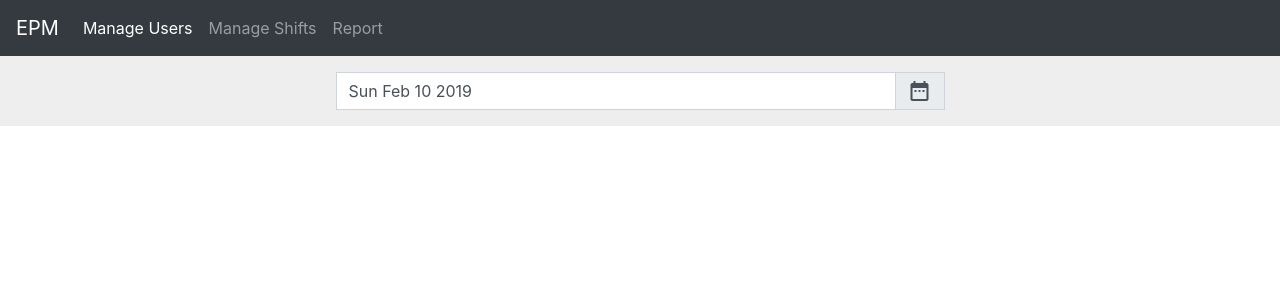
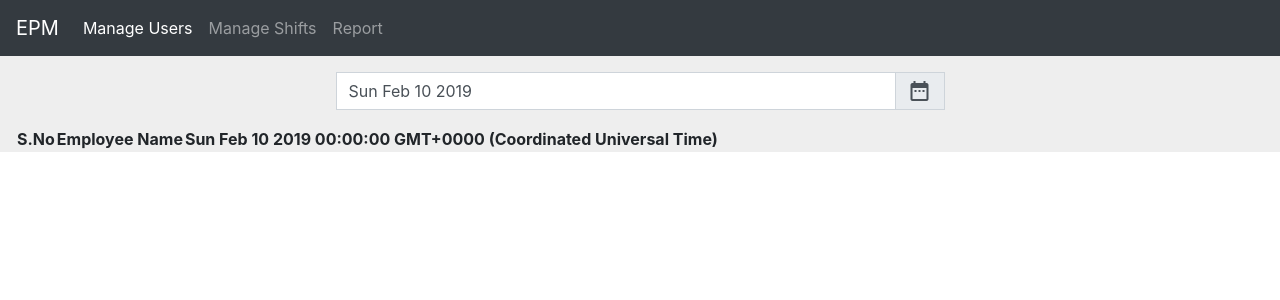
Before and after one commit to AbiSadhasivam/redesigned-epm, an Angular app: page /epm/shifts in a window 1280 px wide. Shown: the top 300 px of the page. Built offline with nearby package versions, Linux system fonts and the light colour scheme.

Commit message:
Add table header based on the range of dates selected
Signed-off-by: Suriya Prashath <suriyaprashath@gmail.com>

```diff
--- a/src/app/main/shift/shift.component.html
+++ b/src/app/main/shift/shift.component.html
@@ -1,4 +1,5 @@
 <div class="bg-styl-1 px-3">
+  <!--Calendar region-->
   <div class="row justify-content-center">
     <div class='col-md-6 mt-3'>
       <div class="form-group">
@@ -29,4 +30,15 @@
       </div>
     </div>
   </div>
+
+  <!--Report region-->
+  <table>
+    <thead>
+      <tr>
+        <th *ngFor="let header of tableHeader">
+          {{header}}
+        </th>
+      </tr>
+    </thead>
+  </table>
 </div>
--- a/src/app/main/shift/shift.component.ts
+++ b/src/app/main/shift/shift.component.ts
@@ -10,13 +10,15 @@ export class ShiftComponent implements OnInit {
   hoveredDate: NgbDate;
   fromDate: NgbDate;
   toDate: NgbDate;
+  defaultHeaders: Array<String>;
   tableHeader: Array<String>;
   @ViewChild('datePicker') datePicker: ElementRef;
 
   constructor(calendar: NgbCalendar) {
     this.fromDate = calendar.getToday();
     this.toDate = null;
-    this.tableHeader = ['S.No', 'Employee Name'];
+    this.defaultHeaders = ['S.No', 'Employee Name'];
+    this.tableHeader = this.updateTableHeader(this.fromDate, this.toDate);
   }
 
   ngOnInit() {
@@ -47,13 +49,19 @@ export class ShiftComponent implements OnInit {
     return dates;
   }
 
-  updateTableHeader(fromDate: NgbDateStruct, toDate: NgbDateStruct) {
+  updateTableHeader(fromDate: NgbDateStruct, toDate: NgbDateStruct): Array<String> {
     let dates = this.getDates(this.getDateObj(fromDate),
       this.getDateObj(toDate));
 
     dates.forEach(function(date) {
       console.log(date);
     });
+
+    this.tableHeader = [];
+    this.tableHeader.push.apply(this.tableHeader, this.defaultHeaders);
+    this.tableHeader.push.apply(this.tableHeader, dates);
+
+    return this.tableHeader;
   }
 
   getDateObj(dateInfo) {
@@ -64,7 +72,7 @@ export class ShiftComponent implements OnInit {
   }
 
   toDateFormat(dateInfo) {
-    return this.getDateObj(dateInfo).toDateString();
+    return dateInfo ? this.getDateObj(dateInfo).toDateString() : null;
   }
 
   onDateSelection(date: NgbDate) {
```
